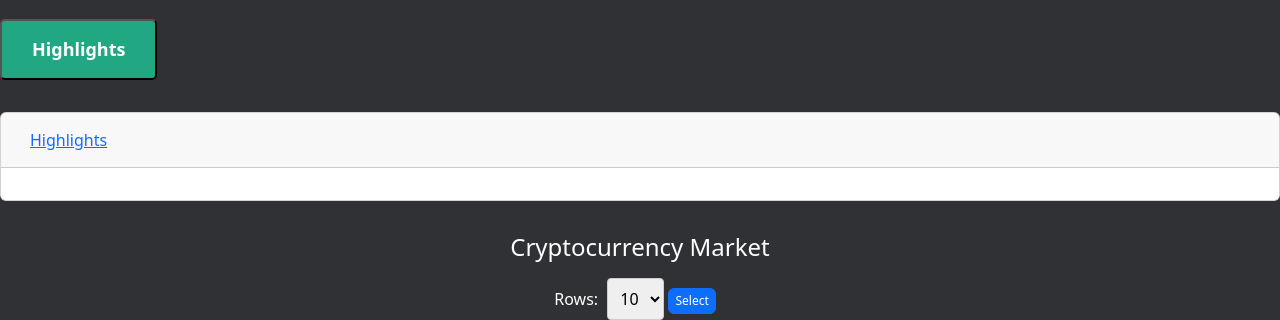
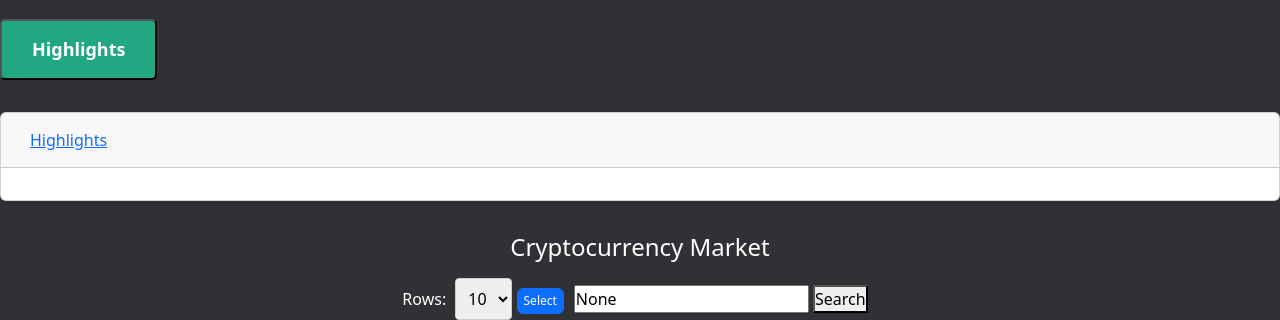
Before and after one commit to RH0IS/DIGIX, a Django app: page /home/ in a window 1280 px wide. Shown: the part 167-487 px from the top of the page. Run offline with Django 4.2, Linux system fonts and the light colour scheme; data that the repository does not hold is empty; some libraries are stand-ins or nearby versions.

Commit message:
Ridham | main |search & demo page
Added the search functionality to the home page and added the login button to the demo page

```diff
--- a/coinmarketapp/models.py
+++ b/coinmarketapp/models.py
@@ -26,7 +26,7 @@ class Order(models.Model):
     crypto_currency = models.ForeignKey(CryptoCurrency, on_delete=models.PROTECT)
     crypto_amount = models.DecimalField(max_digits=10, decimal_places=6)
     # what user paid
-    amount = models.DecimalField(max_digits=10, decimal_places=2)
+    amount = models.DecimalField(max_digits=10, decimal_places=2,null=True, blank=True, default=None )
     currency = models.CharField(max_length=10)
     # order information
     created = models.DateTimeField(auto_now_add=True)
--- a/coinmarketapp/views.py
+++ b/coinmarketapp/views.py
@@ -15,45 +15,39 @@ stripe.api_key = 'sk_test_51O4pjuHl9Bqmml9jt2gupSLgAY6JjnvhQ9YaHuNHWZJOZZVZdeZHD
 
 
 def crypto_list(request):
-    # Define the CoinMarketCap API URL
     form = RowSelectionForm(request.GET or None)
-    number_of_rows = 10
 
     if form.is_valid():
         number_of_rows = form.cleaned_data['number_of_rows']
+    else:
+        number_of_rows = 10
+
     api_url = "https://pro-api.coinmarketcap.com/v1/cryptocurrency/listings/latest"
-
-    # Define your API key (replace with your actual CoinMarketCap API key)
     api_key = "1400ea97-a782-4685-81f3-d9ad1ef83928"
 
-    # Define parameters for the API request
     params = {
-        'start': 1,  # Starting record
-        'limit': number_of_rows,  # Number of cryptocurrencies to retrieve
-        'convert': 'USD',  # Convert prices to USD
+        'start': 1,
+        'limit': number_of_rows,
+        'convert': 'USD',
     }
 
-    # Define headers with your API key
     headers = {
         'X-CMC_PRO_API_KEY': api_key,
     }
 
-    # Make the API request
     response = requests.get(api_url, params=params, headers=headers)
 
     if response.status_code == 200:
-        # Parse the JSON response
         data = response.json()
 
         # Extract relevant data from the API response
-        CryptoCurrency.objects.all().delete()
-
+        cryptocurrencies = []
         for crypto in data['data']:
             name = crypto['name']
             symbol = crypto['symbol']
             market_cap = crypto['quote']['USD']['market_cap']
             price = crypto['quote']['USD']['price']
-            volume_24h = crypto['quote']['USD']['percent_change_1h']
+            volume_24h = crypto['quote']['USD']['percent_change_1h']  # Verify the correct key
 
             crypto_obj = CryptoCurrency(
                 name=name,
@@ -63,14 +57,15 @@ def crypto_list(request):
                 volume_24h=volume_24h
             )
             crypto_obj.save()
+            cryptocurrencies.append(crypto_obj)
 
-        # Pass the cryptocurrency data to the template
-        cryptocurrencies = CryptoCurrency.objects.all()
-        return render(request, 'coinmarketapp/crypto_list.html', {'cryptocurrencies': cryptocurrencies,
-                                                                  'form':form
-                                                                  })
+        search_query = request.GET.get('search')
+        if search_query:
+            cryptocurrencies = CryptoCurrency.objects.filter(name__icontains=search_query)
+
+        return render(request, 'coinmarketapp/crypto_list.html', {'cryptocurrencies': cryptocurrencies, 'form': form, 'search_query': search_query})
+
     else:
-        # Handle API request error
         return render(request, 'coinmarketapp/error.html')
 
 
--- a/templates/coinmarketapp/crypto_list.html
+++ b/templates/coinmarketapp/crypto_list.html
@@ -39,6 +39,7 @@
   </div>
   <div class="crypto-list">
     <h1>Cryptocurrency Market</h1>
+    <div style="display: flex; align-items: center;">
     <form method="GET" class="form-inline">
       <div class="form-group">
         <label>Rows:</label>
@@ -52,6 +53,13 @@
         </button>
       </div>
     </form>
+    <form method="GET" class="form-inline">
+    <div class="form-group">
+    <input type="text" name="search" placeholder="Search by name" value="{{ search_query }}">
+    <button type="submit">Search</button>
+    </div>
+    </form>
+    </div>
     <div class="table-container">
       <table>
         <tr>
--- a/templates/coinmarketapp/demo-page.html
+++ b/templates/coinmarketapp/demo-page.html
@@ -15,6 +15,12 @@
       >
         Sign Up
       </button>
+      <button
+        onclick="location.href = '/login';"
+        class="btn-highlights-toggle"
+      >
+        Login
+      </button>
       <!-- <a href="/signup" class="sign-up-btn">Sign Up</a> -->
     </div>
   </section>
```
Also changed, not shown: db.sqlite3.
